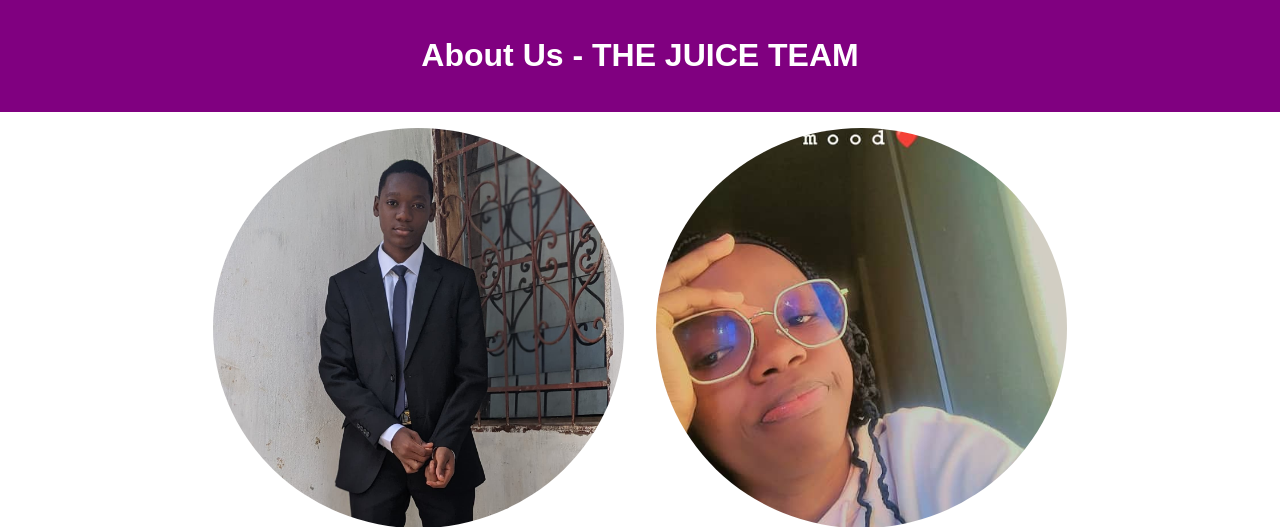
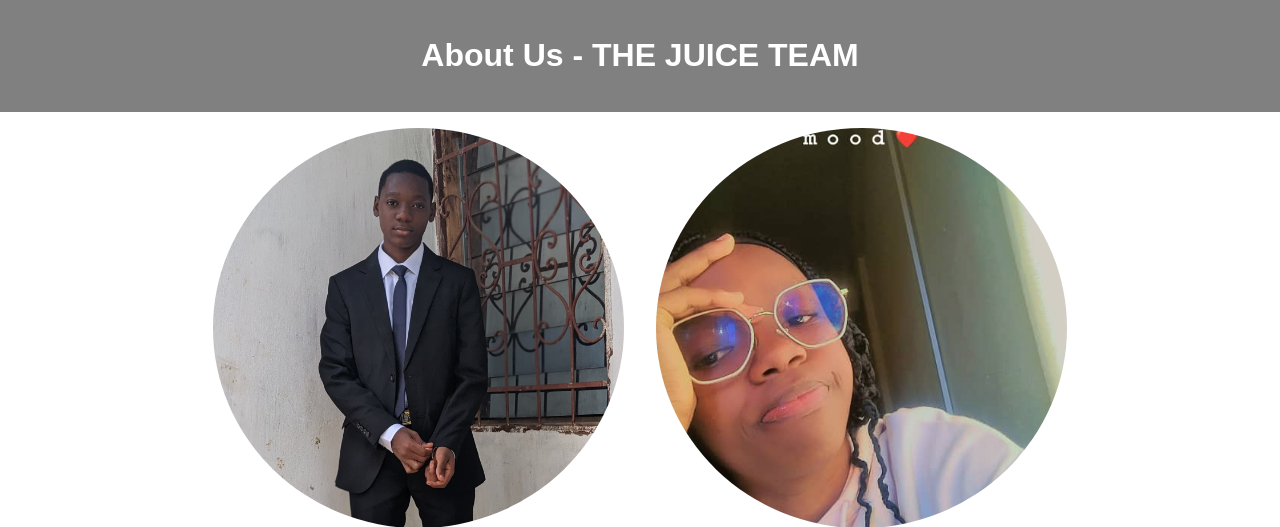
Before and after one commit to Davalorlk/Group-8, a PHP site: the page made by about us/about.html in a window 1280 px wide. Shown: the top 527 px of the page. Run offline with PHP 8.4, Linux system fonts and the light colour scheme.

Commit message:
Update about.css

```diff
--- a/about us/about.css
+++ b/about us/about.css
@@ -7,7 +7,7 @@ body {
 }
 
 header {
-    background-color:purple;
+    background-color:grey;
     color: #fff;
     padding: 1em;
     text-align: center;
```
